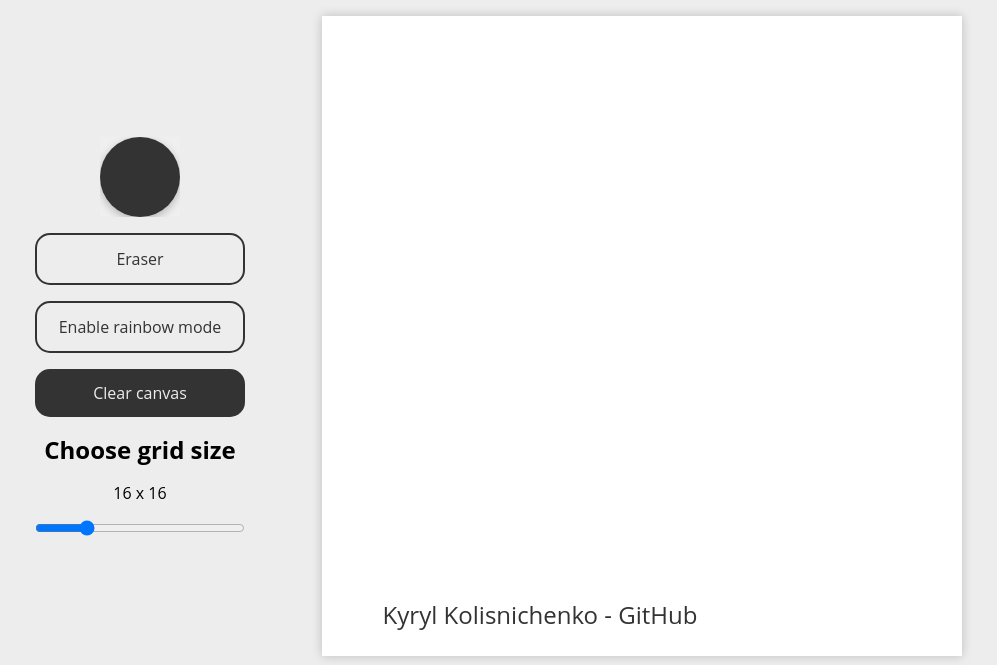
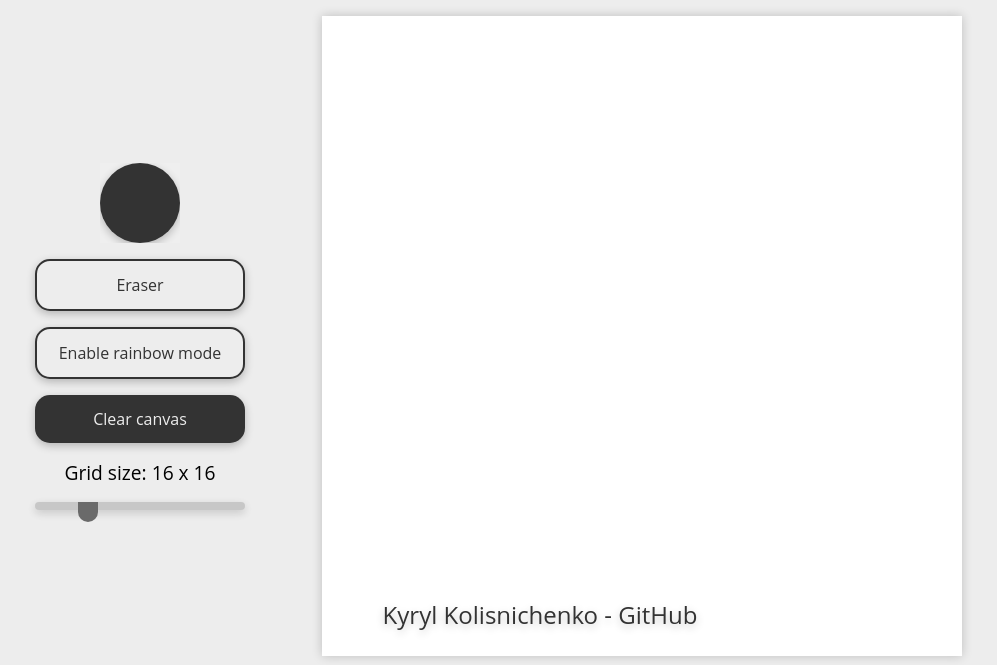
Before and after one commit to zorekryk/etch-a-skretch, a plain HTML site: page index.html in a window 1280 px wide. Shown: the part 135-800 px from the top of the page, without its empty margins (100-1097 px from the left). Drawn offline with Linux system fonts and the light colour scheme.

Commit message:
Add some styles for range input and shadows

```diff
--- a/css/style.css
+++ b/css/style.css
@@ -24,6 +24,7 @@ h1 {
   text-align: center;
   font-size: 4rem;
   margin: 2rem 0;
+  text-shadow: rgba(0, 0, 0, 0.24) 0px 3px 8px;
 }
 
 main {
@@ -54,6 +55,7 @@ button {
   cursor: pointer;
   outline: none;
   color: #333;
+  box-shadow: rgba(0, 0, 0, 0.24) 0px 3px 8px;
 }
 
 .button-secondary {
@@ -92,8 +94,60 @@ input[type="color"]::-webkit-color-swatch {
   box-shadow: rgba(0, 0, 0, 0.24) 0px 3px 8px;
 }
 
+label {
+  font-size: 1.2rem;
+}
+
 input[type="range"] {
+  -webkit-appearance: none;
   width: 70%;
+  height: 8px;
+  background: #ddd;
+  border-radius: 5px;
+  outline: none;
+  opacity: 0.7;
+  transition: opacity 0.2s;
+  box-shadow: rgba(0, 0, 0, 0.24) 0px 3px 8px;
+}
+
+input[type="range"]:hover {
+  opacity: 1;
+}
+
+input[type="range"]::-webkit-slider-thumb {
+  -webkit-appearance: none;
+  appearance: none;
+  width: 20px;
+  height: 20px;
+  background: #333;
+  border-radius: 0 0 50% 50%;
+  cursor: pointer;
+}
+
+input[type="range"]::-moz-range-thumb {
+  width: 20px;
+  height: 20px;
+  background: #333;
+  border-radius: 50%;
+  cursor: pointer;
+}
+
+input[type="range"]::-webkit-slider-runnable-track {
+  height: 8px;
+  background: #b8b8b8;
+  border-radius: 5px;
+}
+
+input[type="range"]::-moz-range-track {
+  height: 8px;
+  background: #ddd;
+}
+
+input[type="range"]::-ms-track {
+  width: 100%;
+  height: 8px;
+  background: transparent;
+  border-color: transparent;
 }
 
 #grid-container {
@@ -126,6 +180,7 @@ footer {
   color: #333;
   text-decoration: none;
   transition: 0.3s ease;
+  text-shadow: rgba(0, 0, 0, 0.24) 0px 3px 8px;
 }
 .github-link::after {
   content: "";
--- a/index.html
+++ b/index.html
@@ -23,8 +23,7 @@
         <button id="eraser-button" class="button-secondary">Eraser</button>
         <button id="rainbow-button" class="button-secondary">Enable rainbow mode</button>
         <button id="clear-button" class="button-primary">Clear canvas</button>
-        <h2>Choose grid size</h2>
-        <label for="size-slider" id="grid-size">16 x 16</label>
+        <label for="size-slider" id="grid-size">Grid size: 16 x 16</label>
         <input type="range" min="2" max="64" value="16" id="size-slider" />
       </div>
       <div id="grid-container"></div>
--- a/js/script.js
+++ b/js/script.js
@@ -14,7 +14,7 @@ let eraserMode = false;
 
 sizeBtn.addEventListener("input", () => {
   size = sizeBtn.value;
-  gridSize.textContent = `${size} x ${size}`;
+  gridSize.textContent = `Grid size: ${size} x ${size}`;
   createGrid(size);
 });
 
```
